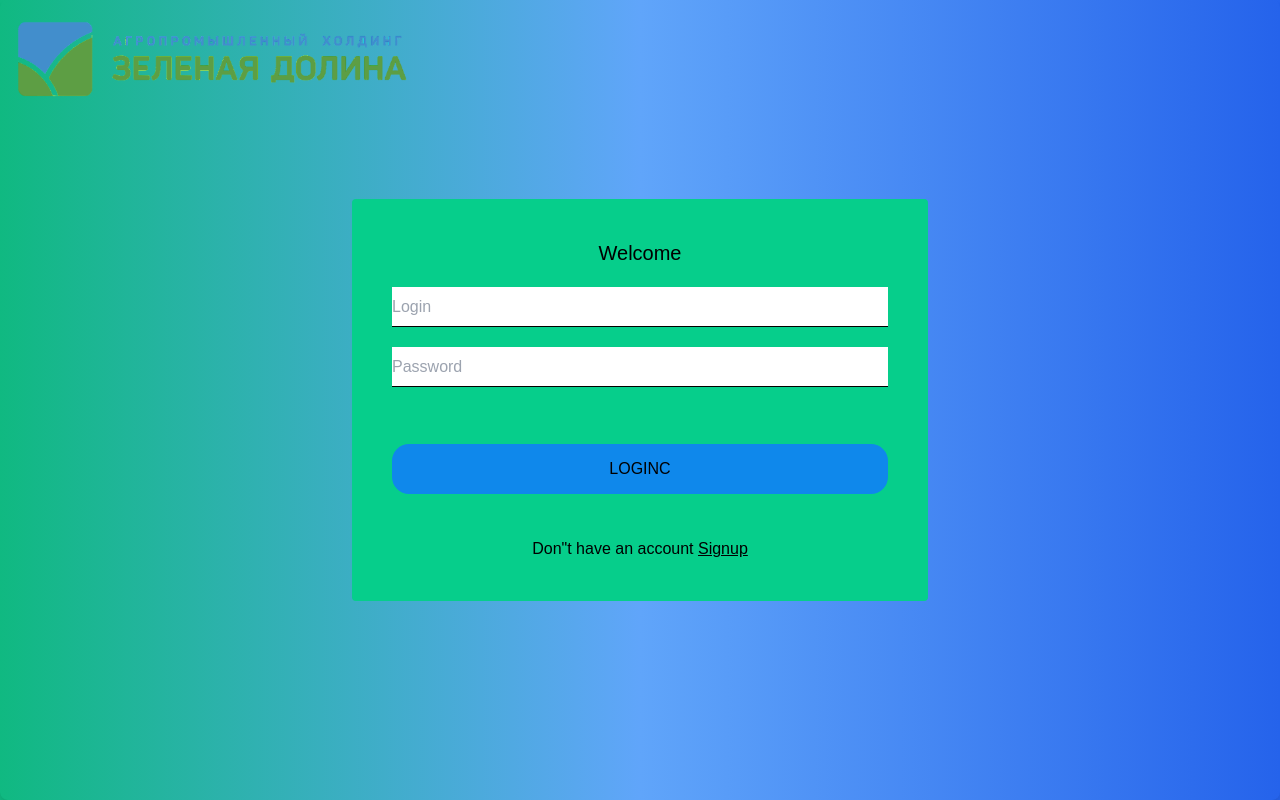
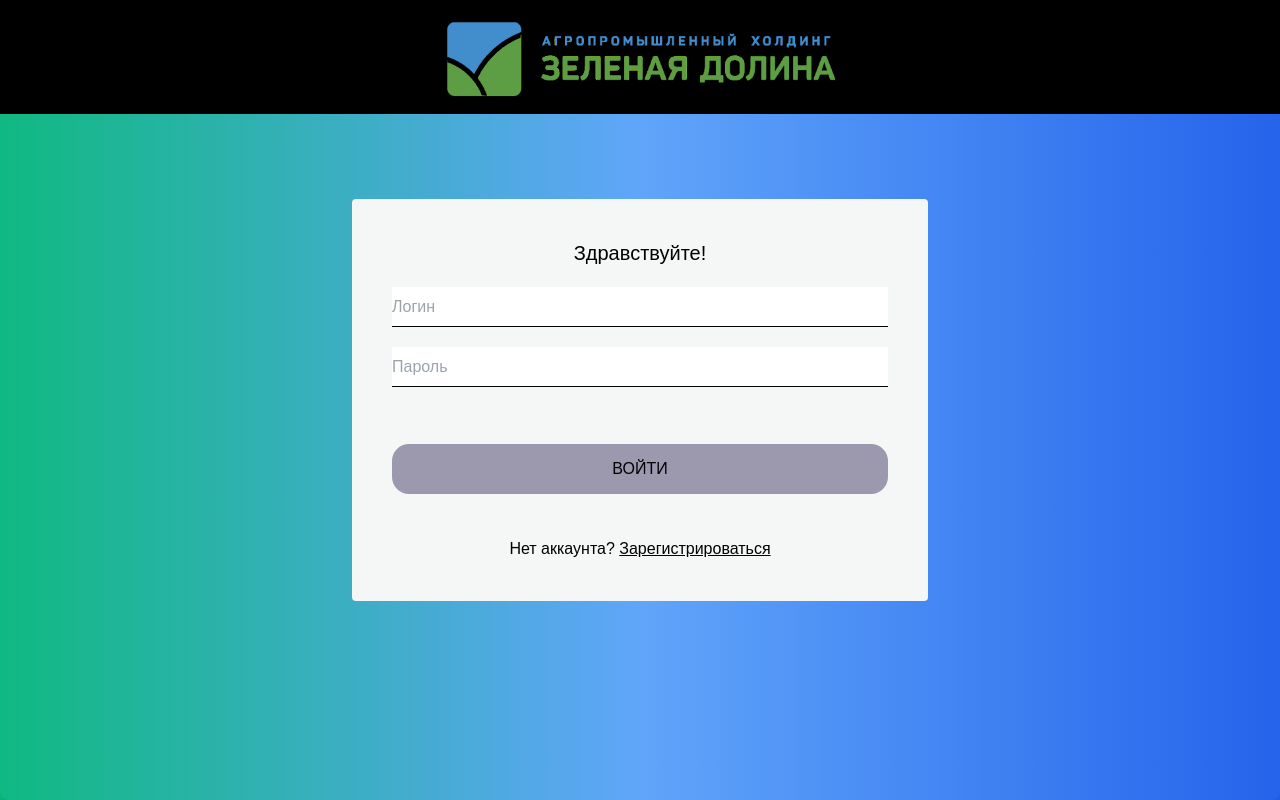
Before and after one commit to oneekov/klimov-test-project, a plain HTML site: page front/forma.html in a window 1280 px wide. Drawn offline with nearby package versions, Linux system fonts and the light colour scheme.

Commit message:
Add files via upload

```diff
--- a/front/forma.html
+++ b/front/forma.html
@@ -8,21 +8,23 @@
     <link href="https://unpkg.com/tailwindcss@^1.0/dist/tailwind.min.css" rel="stylesheet">
 </head>
 <body class="min-h-screen w-full bg-gradient-to-r from-green-500 via-blue-400 to-blue-600 rounded-lg shadow-md">
-    <img src=".\Лого-ЗД-2048x553 (1)-Photoroom.png" class="logo">
-    <div class="container1" class="justify-evenly">
+    <div class="block1">
+        <img src=".\Лого-ЗД-2048x553 (1)-Photoroom.png" class="logo">
+    </div>
+    <div class="container1">
 
-        <h1 class="text-xl">Welcome</h1>
-        <from class="flex-col" class="justify-center">
+        <h1 class="text-xl">Здравствуйте!</h1>
+        <from>
             <div class="input-username">
-                <input type="text" placeholder="Login">
+                <input type="text" placeholder="Логин">
             </div>
             <div class="input-password">
-                <input type="password" placeholder="Password">
+                <input type="password" placeholder="Пароль">
             </div>
             <div class="btn-holder">
-                <button class="eyyy">LOGINC</button>
+                <button class="eyyy">ВОЙТИ</button>
             </div>
-            <P>Don"t have an account <a href="#" class="underline decoration-black hover:decoration-black">Signup</a></P>
+            <P>Нет аккаунта? <a href="#" class="underline decoration-black hover:decoration-black">Зарегистрироваться</a></P>
         </form>
     </div>
 
--- a/front/login.css
+++ b/front/login.css
@@ -18,11 +18,21 @@ body {
 
 .logo {
     width: 33%;
-    height: 40%;
+    height: auto;
+}
+
+
+
+.block1 {
+    background-color: black;
+    width: 100%;
+    height: 30%;
+    display: flex;
+    justify-content: center;
 }
 
 .container1{
-    background-color: rgb(6, 206, 139);
+    background-color: rgb(244, 247, 246);
     width: 45%;
     max-width: 50%;
     text-align: center;
@@ -38,7 +48,7 @@ body {
     margin: 1.4rem auto;
     width: 100%;
     height: 50px;
-    background-color: rgb(15, 136, 235);
+    background-color: #9c98ad;
 }
 .eyyy p{
     display: grid;
```
